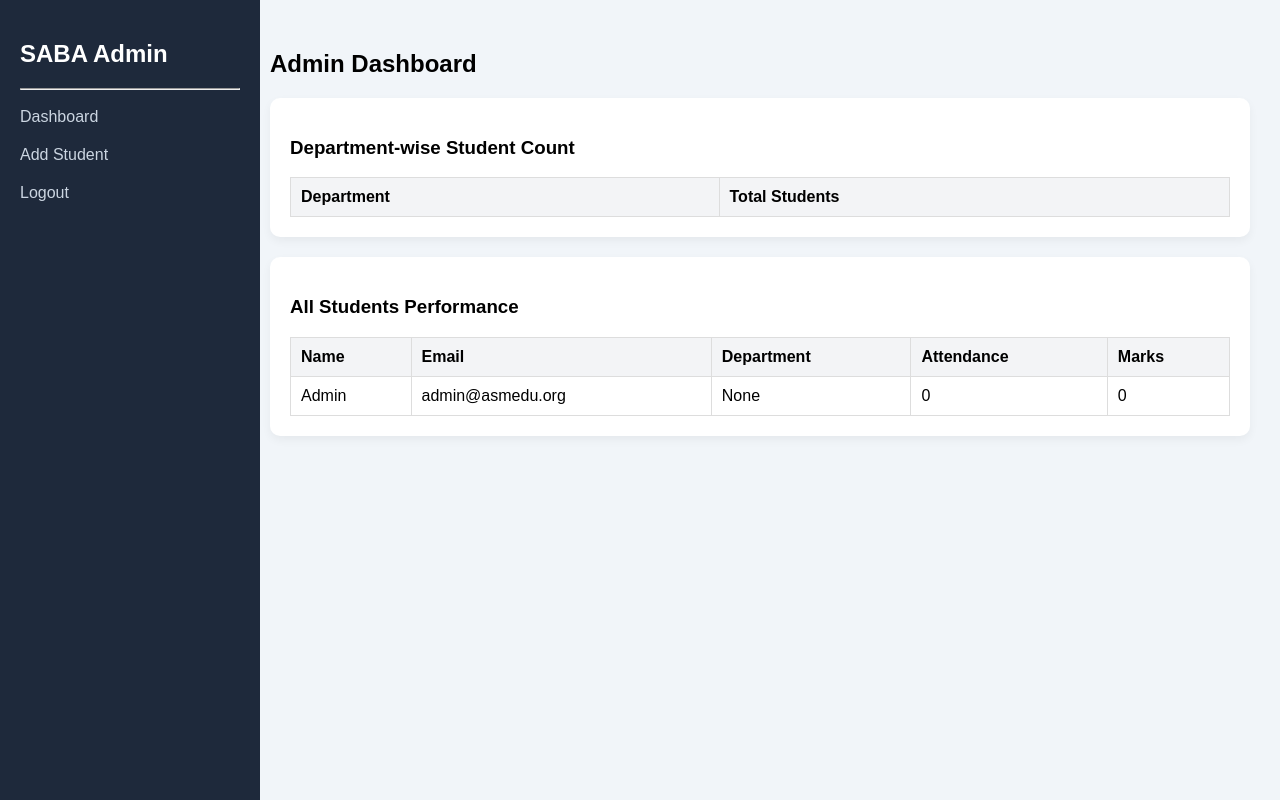
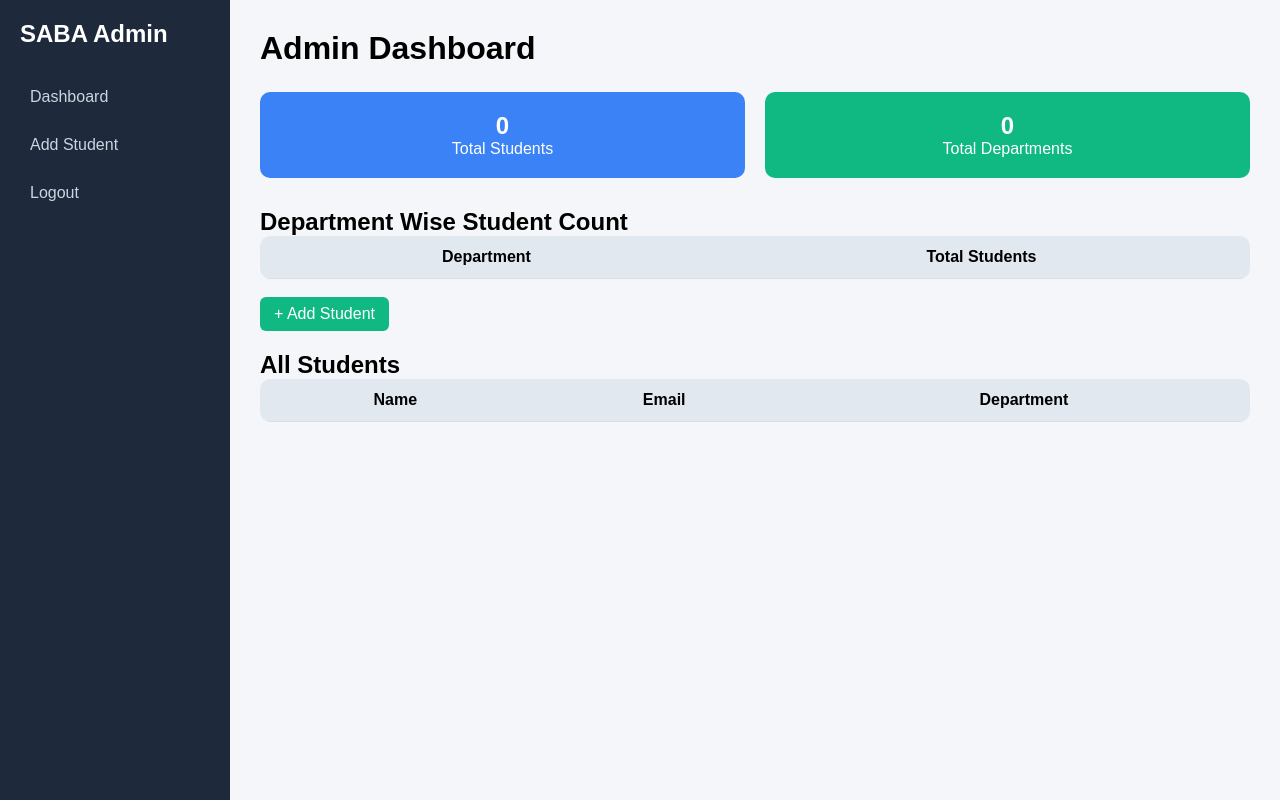
Before and after one commit to ankitabodhankar-git/SABA_System, a Flask app: page /admin in a window 1280 px wide. Run offline with Flask 3, Linux system fonts and the light colour scheme; a user stored in the database is signed in; data comes from the database, SQL or seed files in the repository; lists and menus that the app fills with data are empty.

Commit message:
Update Admin dashboard and css style

```diff
--- a/app.py
+++ b/app.py
@@ -2,40 +2,46 @@ from flask import Flask, render_template, request, redirect, session
 import sqlite3
 
 app = Flask(__name__)
-app.secret_key = "final_secret_key"
+app.secret_key = "saba_secret_key"
 
 # ---------------- DATABASE ----------------
 def create_tables():
     conn = sqlite3.connect("saba.db")
     cursor = conn.cursor()
 
+    # USERS TABLE
     cursor.execute("""
     CREATE TABLE IF NOT EXISTS users(
         id INTEGER PRIMARY KEY AUTOINCREMENT,
         name TEXT,
         email TEXT UNIQUE,
         password TEXT,
-        role TEXT
+        role TEXT,
+        department TEXT
     )
     """)
 
+    # SEMESTER PERFORMANCE TABLE
     cursor.execute("""
-    CREATE TABLE IF NOT EXISTS students(
+    CREATE TABLE IF NOT EXISTS semester_performance(
         id INTEGER PRIMARY KEY AUTOINCREMENT,
-        user_id INTEGER,
-        department TEXT,
-        attendance INTEGER DEFAULT 0,
-        marks INTEGER DEFAULT 0
+        student_id INTEGER,
+        semester INTEGER,
+        attendance INTEGER,
+        marks INTEGER,
+        behaviour INTEGER,
+        overall_score REAL,
+        risk_status TEXT
     )
     """)
 
-    # Create default admin
+    # DEFAULT ADMIN
     cursor.execute("SELECT * FROM users WHERE email='admin@asmedu.org'")
     if not cursor.fetchone():
         cursor.execute("""
-        INSERT INTO users (name,email,password,role)
-        VALUES (?,?,?,?)
-        """, ("Admin","admin@asmedu.org","admin123","admin"))
+        INSERT INTO users (name,email,password,role,department)
+        VALUES (?,?,?,?,?)
+        """, ("Admin","admin@asmedu.org","admin123","admin","ADMIN"))
 
     conn.commit()
     conn.close()
@@ -47,12 +53,13 @@ def login():
         email = request.form["email"]
         password = request.form["password"]
 
+        if not email.endswith("@asmedu.org"):
+            return render_template("login.html", error="Only college email allowed")
+
         conn = sqlite3.connect("saba.db")
         cursor = conn.cursor()
-        cursor.execute("""
-        SELECT id, role FROM users
-        WHERE email=? AND password=?
-        """, (email,password))
+        cursor.execute("SELECT id,role FROM users WHERE email=? AND password=?",
+                       (email,password))
         user = cursor.fetchone()
         conn.close()
 
@@ -62,6 +69,8 @@ def login():
 
             if user[1] == "admin":
                 return redirect("/admin")
+            elif user[1] == "teacher":
+                return redirect("/teacher")
             elif user[1] == "student":
                 return redirect("/student")
 
@@ -71,47 +80,54 @@ def login():
 
 # ---------------- ADMIN DASHBOARD ----------------
 @app.route("/admin")
-def admin():
+def admin_dashboard():
     if session.get("role") != "admin":
         return redirect("/")
 
     conn = sqlite3.connect("saba.db")
     cursor = conn.cursor()
 
+    # All students
+    cursor.execute("SELECT id,name,email,department FROM users WHERE role='student'")
+    students = cursor.fetchall()
+
+    # Department wise count
     cursor.execute("""
-    SELECT users.name, users.email, students.department,
-           students.attendance, students.marks
-    FROM students
-    JOIN users ON students.user_id = users.id
+    SELECT department, COUNT(*)
+    FROM users
+    WHERE role='student'
+    GROUP BY department
     """)
-    students = cursor.fetchall()
+    dept_count = cursor.fetchall()
 
     conn.close()
 
-    return render_template("admin_dashboard.html", students=students)
+    return render_template("admin_dashboard.html",
+                           students=students,
+                           dept_count=dept_count)
 
 # ---------------- ADD STUDENT ----------------
 @app.route("/add_student", methods=["GET","POST"])
 def add_student():
+    if session.get("role") != "admin":
+        return redirect("/")
+
     if request.method == "POST":
         name = request.form["name"]
         email = request.form["email"]
+        password = request.form["password"]
         department = request.form["department"]
+
+        if not email.endswith("@asmedu.org"):
+            return "Only college email allowed"
 
         conn = sqlite3.connect("saba.db")
         cursor = conn.cursor()
 
         cursor.execute("""
-        INSERT INTO users (name,email,password,role)
-        VALUES (?,?,?,?)
-        """, (name,email,"123","student"))
-
-        user_id = cursor.lastrowid
-
-        cursor.execute("""
-        INSERT INTO students (user_id,department)
-        VALUES (?,?)
-        """, (user_id,department))
+        INSERT INTO users (name,email,password,role,department)
+        VALUES (?,?,?,?,?)
+        """, (name,email,password,"student",department))
 
         conn.commit()
         conn.close()
@@ -120,21 +136,71 @@ def add_student():
 
     return render_template("add_student.html")
 
+# ---------------- TEACHER DASHBOARD ----------------
+@app.route("/teacher")
+def teacher_dashboard():
+    if session.get("role") != "teacher":
+        return redirect("/")
+    return render_template("teacher_dashboard.html")
+
+# ---------------- ADD PERFORMANCE ----------------
+@app.route("/add_performance", methods=["GET","POST"])
+def add_performance():
+    if session.get("role") != "teacher":
+        return redirect("/")
+
+    if request.method == "POST":
+        student_id = request.form["student_id"]
+        semester = int(request.form["semester"])
+        attendance = int(request.form["attendance"])
+        marks = int(request.form["marks"])
+        behaviour = int(request.form["behaviour"])
+
+        overall = (attendance * 0.3) + (marks * 0.4) + (behaviour * 0.3)
+
+        if overall >= 75:
+            risk = "Good"
+        elif overall >= 50:
+            risk = "Average"
+        else:
+            risk = "At Risk"
+
+        conn = sqlite3.connect("saba.db")
+        cursor = conn.cursor()
+
+        cursor.execute("""
+        INSERT INTO semester_performance
+        (student_id,semester,attendance,marks,behaviour,overall_score,risk_status)
+        VALUES (?,?,?,?,?,?,?)
+        """, (student_id,semester,attendance,marks,behaviour,overall,risk))
+
+        conn.commit()
+        conn.close()
+
+        return redirect("/teacher")
+
+    return render_template("add_performance.html")
+
 # ---------------- STUDENT DASHBOARD ----------------
 @app.route("/student")
-def student():
+def student_dashboard():
     if session.get("role") != "student":
         return redirect("/")
 
     conn = sqlite3.connect("saba.db")
     cursor = conn.cursor()
 
-    cursor.execute("SELECT name FROM users WHERE id=?", (session["user_id"],))
-    user = cursor.fetchone()
+    cursor.execute("""
+    SELECT semester,attendance,marks,behaviour,overall_score,risk_status
+    FROM semester_performance
+    WHERE student_id=?
+    """, (session["user_id"],))
 
+    performance = cursor.fetchall()
     conn.close()
 
-    return render_template("student_dashboard.html", name=user[0])
+    return render_template("student_dashboard.html",
+                           performance=performance)
 
 # ---------------- LOGOUT ----------------
 @app.route("/logout")
--- a/templates/admin_dashboard.html
+++ b/templates/admin_dashboard.html
@@ -1,138 +1,183 @@
 <!DOCTYPE html>
 <html>
 <head>
-    <title>Admin Dashboard</title>
+    <title>SABA Admin Dashboard</title>
 
     <style>
-        body {
-            margin:0;
-            font-family: Arial;
-            background:#f1f5f9;
+        * {
+            margin: 0;
+            padding: 0;
+            box-sizing: border-box;
+            font-family: Arial, sans-serif;
         }
 
+        body {
+            display: flex;
+            background: #f4f6f9;
+        }
+
+        /* Sidebar */
         .sidebar {
-            width:220px;
-            height:100vh;
-            background:#1e293b;
-            color:white;
-            position:fixed;
-            padding:20px;
+            width: 230px;
+            height: 100vh;
+            background: #1e293b;
+            padding: 20px;
+            color: white;
         }
 
         .sidebar h2 {
-            color:white;
+            margin-bottom: 30px;
         }
 
         .sidebar a {
-            display:block;
-            color:#cbd5e1;
-            padding:10px 0;
-            text-decoration:none;
+            display: block;
+            padding: 10px;
+            color: #cbd5e1;
+            text-decoration: none;
+            border-radius: 6px;
+            margin-bottom: 10px;
         }
 
         .sidebar a:hover {
-            color:white;
+            background: #334155;
+            color: white;
         }
 
+        /* Main */
         .main {
-            margin-left:240px;
-            padding:30px;
+            flex: 1;
+            padding: 30px;
+        }
+
+        .header {
+            margin-bottom: 25px;
+        }
+
+        .cards {
+            display: flex;
+            gap: 20px;
+            margin-bottom: 30px;
         }
 
         .card {
-            background:white;
-            padding:20px;
-            border-radius:10px;
-            margin-bottom:20px;
-            box-shadow:0 4px 10px rgba(0,0,0,0.05);
+            flex: 1;
+            padding: 20px;
+            border-radius: 10px;
+            color: white;
+            text-align: center;
         }
 
+        .blue { background: #3b82f6; }
+        .green { background: #10b981; }
+        .purple { background: #8b5cf6; }
+
         table {
-            width:100%;
+            width: 100%;
             border-collapse: collapse;
-        }
-
-        table, th, td {
-            border:1px solid #ddd;
+            background: white;
+            border-radius: 10px;
+            overflow: hidden;
         }
 
         th, td {
-            padding:10px;
-            text-align:left;
+            padding: 12px;
+            border-bottom: 1px solid #ddd;
+            text-align: center;
         }
 
         th {
-            background:#f3f4f6;
+            background: #e2e8f0;
+        }
+
+        tr:hover {
+            background: #f1f5f9;
         }
 
         .btn {
-            padding:8px 12px;
-            background:#4f46e5;
-            color:white;
-            border:none;
-            text-decoration:none;
-            border-radius:5px;
+            display: inline-block;
+            padding: 8px 14px;
+            background: #10b981;
+            color: white;
+            text-decoration: none;
+            border-radius: 6px;
+            margin-bottom: 20px;
         }
     </style>
 </head>
 
 <body>
 
+<!-- Sidebar -->
 <div class="sidebar">
     <h2>SABA Admin</h2>
-    <hr>
     <a href="/admin">Dashboard</a>
     <a href="/add_student">Add Student</a>
     <a href="/logout">Logout</a>
 </div>
 
+<!-- Main Content -->
 <div class="main">
 
-    <h2>Admin Dashboard</h2>
+    <div class="header">
+        <h1>Admin Dashboard</h1>
+    </div>
 
-    <div class="card">
-        <h3>Department-wise Student Count</h3>
+    <!-- SUMMARY CARDS -->
+    <div class="cards">
+        <div class="card blue">
+            <h2>{{ students|length }}</h2>
+            <p>Total Students</p>
+        </div>
+
+        <div class="card green">
+            <h2>
+                {{ dept_count|length }}
+            </h2>
+            <p>Total Departments</p>
+        </div>
+    </div>
+
+    <!-- Department Wise Count -->
+    <h2>Department Wise Student Count</h2>
+
     <table>
         <tr>
             <th>Department</th>
             <th>Total Students</th>
         </tr>
 
-            {% for d in dept_data %}
+        {% for d in dept_count %}
         <tr>
             <td>{{ d[0] }}</td>
             <td>{{ d[1] }}</td>
         </tr>
         {% endfor %}
     </table>
-    </div>
 
-    <div class="card">
-        <h3>All Students Performance</h3>
+    <br>
+
+    <a href="/add_student" class="btn">+ Add Student</a>
+
+    <!-- Student List -->
+    <h2>All Students</h2>
 
     <table>
         <tr>
             <th>Name</th>
             <th>Email</th>
             <th>Department</th>
-                <th>Attendance</th>
-                <th>Marks</th>
         </tr>
 
         {% for s in students %}
         <tr>
-                <td>{{ s[0] }}</td>
             <td>{{ s[1] }}</td>
             <td>{{ s[2] }}</td>
             <td>{{ s[3] }}</td>
-                <td>{{ s[4] }}</td>
         </tr>
         {% endfor %}
     </table>
 
 </div>
 
-</div>
-
 </body>
 </html>
```
Also changed, not shown: saba.db. Lines whose indentation alone changed are shown as unchanged.
